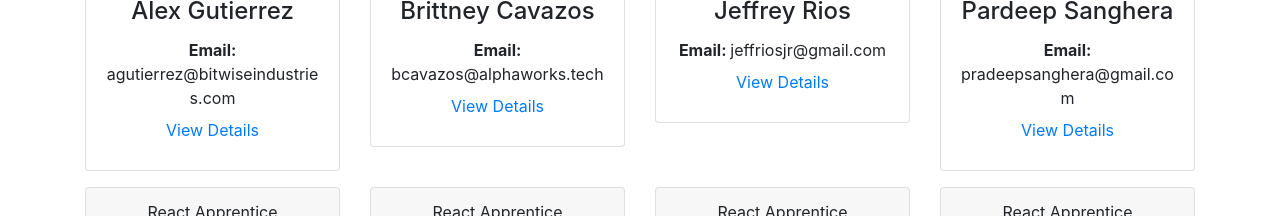
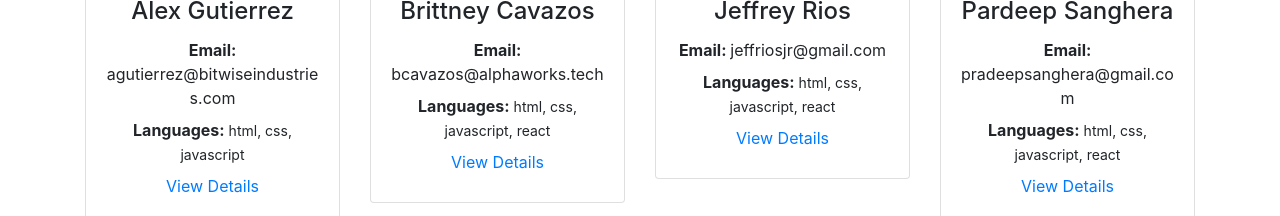
Before and after one commit to pravallika89/react-team-alkali, a React (Create React App) app: page /members in a window 1280 px wide. Shown: the part 577-793 px from the top of the page. Built offline with nearby package versions, Linux system fonts and the light colour scheme.

Commit message:
fixed membercard languages

```diff
--- a/src/components/MemberCard.js
+++ b/src/components/MemberCard.js
@@ -10,19 +10,19 @@ const MemberCard = ( {member} ) => {
                 <h4 className='card-title'>
                     {member.firstName} {member.lastName}
                 </h4>
-                <h6 className="text-secondary">{member.Bio}</h6>
+                {/* <h6 className="text-secondary">{member.bio}</h6> */}
                 <div className="my-2">
                     <strong>Email: </strong>
                     {member.email}
                 </div>
-                {/* <div className="my-2">
+                <div className="my-2">
                     <strong>
                         Languages:
                     </strong>
                     {member.languages?.map((language, i) => {
-                        return <small key={i}> {language}{i === member.languages.length - 1 ? '' : ', ' } </small>
+                        return <small  key={i}> {language}{i === member.languages.length - 1 ? '' : ', ' } </small>
                     })}
-                </div> */}
+                </div>
                 <div className="my-2 d-flex justify-content-center text-center">
                     <Link to={`/members/${member.id}`} className="card-link">View Details
                     </Link>
```
